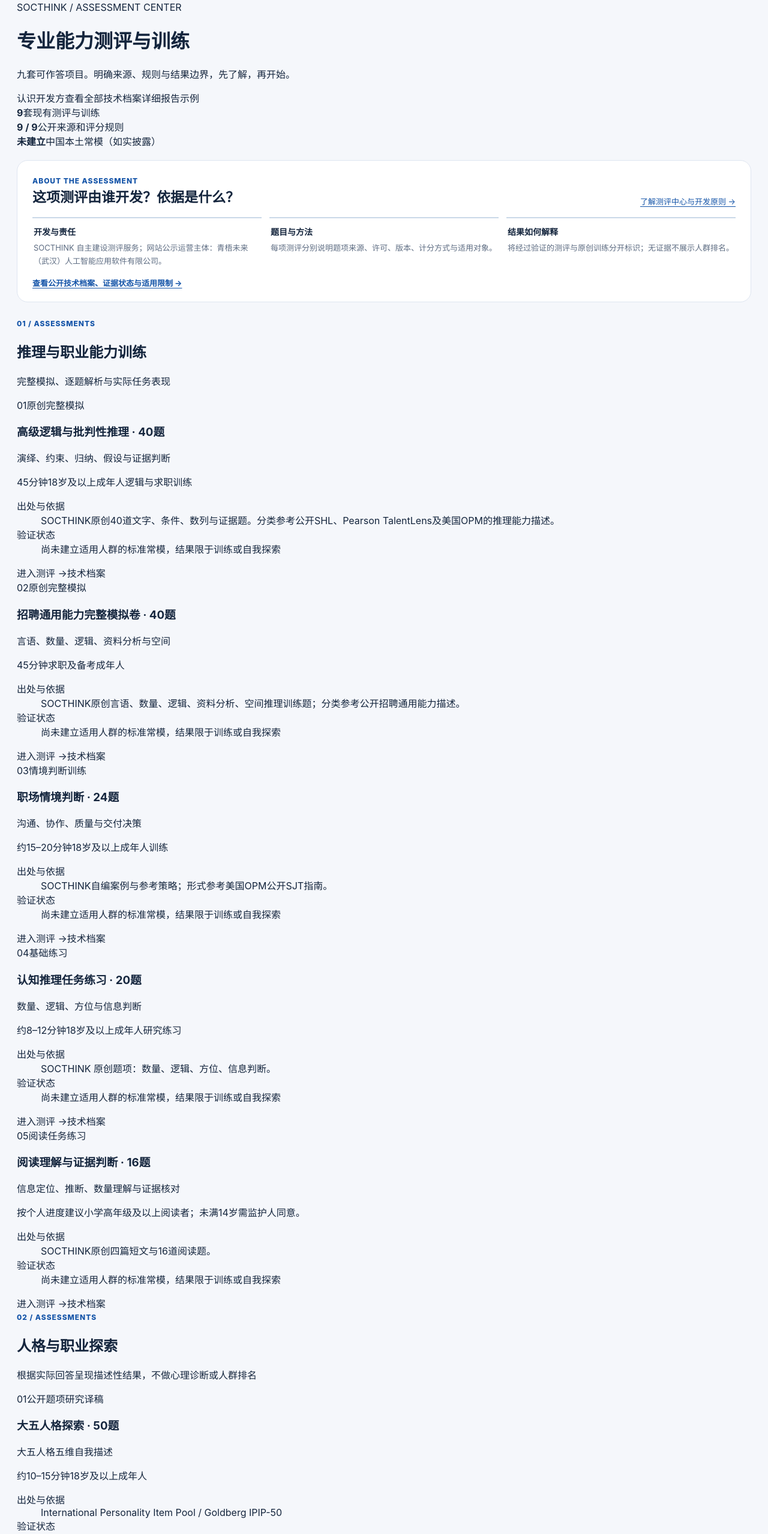
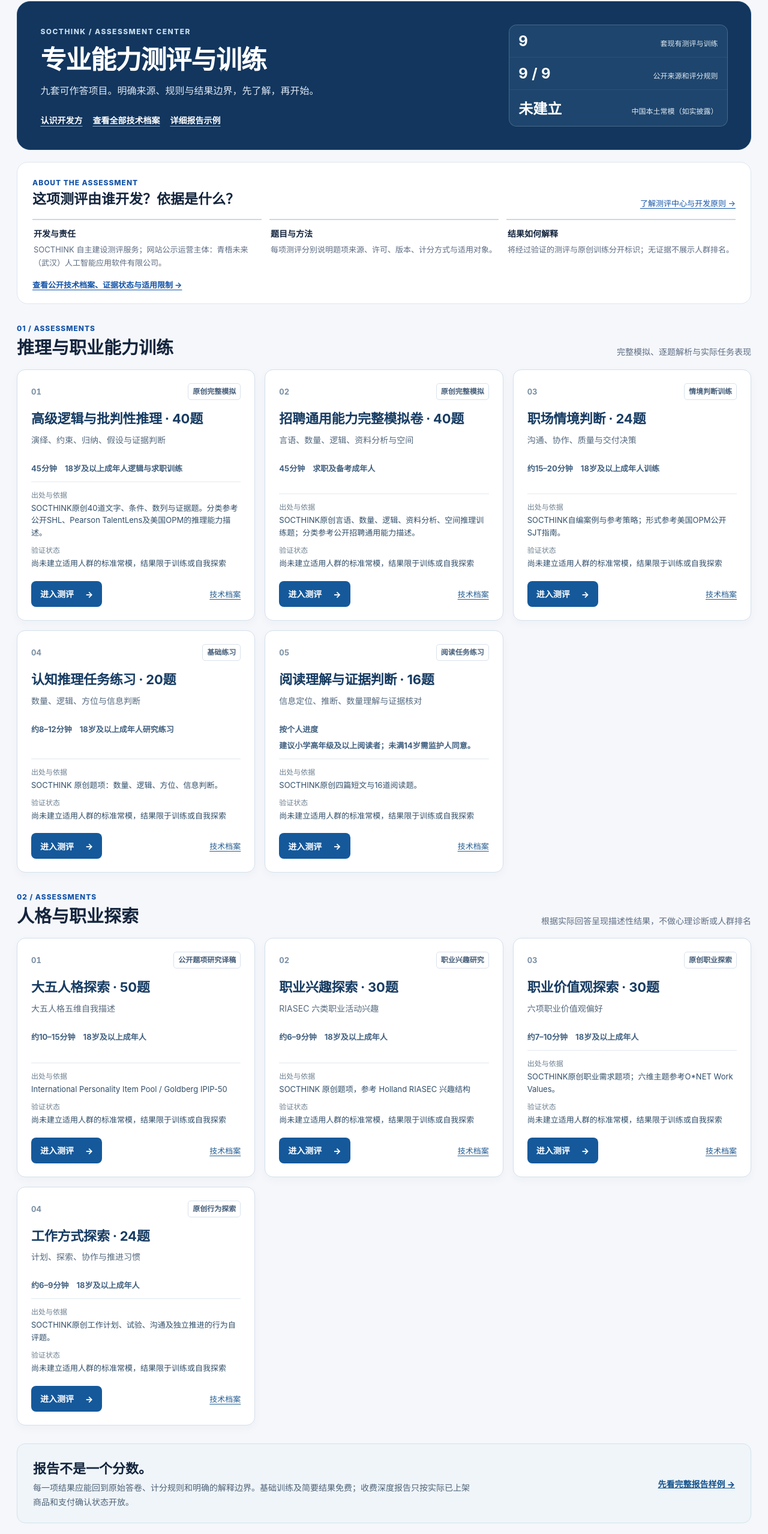
Before and after one commit to star8592/Kangaroo-Practice-Simulator, a Next.js app: page /assessment-center in a window 1280 px wide. Shown: the part 132-2690 px from the top of the page at 60% size. Built offline with nearby package versions, Linux system fonts and the light colour scheme; no server answers.

Commit message:
style(assessment): professional nine-item catalog and calm full-width exam typography

```diff
--- a/src/app/assessment-center/measurement.module.css
+++ b/src/app/assessment-center/measurement.module.css
@@ -364,3 +364,81 @@
  .trustBrief{display:none!important}
  .reportSummary,.reportRevisionGrid>div,.reportEvidenceList li{break-inside:avoid}
 }
+
+
+/* Measurement catalog v2: show every real instrument, not invisible nested links. */
+.catalogHero{display:grid;grid-template-columns:minmax(0,1.55fr) minmax(265px,.75fr);gap:28px;align-items:stretch;padding:clamp(26px,3vw,40px);background:#12365e;color:#fff;border:1px solid #1e4a76;border-radius:var(--radius-panel)}
+.catalogHeroMain{min-width:0}
+.catalogEyebrow{font-size:12px;letter-spacing:.12em;font-weight:800;color:#c6dced}
+.catalogHero h1{font-size:clamp(30px,3.5vw,43px);line-height:1.25;letter-spacing:-.028em;margin:12px 0 11px;color:#fff}
+.catalogHero p{font-size:16px;line-height:1.65;color:#e0e9f4;margin:0}
+.catalogHeroLinks{display:flex;flex-wrap:wrap;gap:17px;margin-top:25px}
+.catalogHeroLinks a{font-size:14px;line-height:1.5;font-weight:750;color:#fff;text-decoration:underline;text-underline-offset:4px;text-decoration-color:#9dbbdb}
+.catalogHeroFacts{display:grid;gap:1px;border:1px solid #6485a677;border-radius:13px;overflow:hidden;background:#6485a655}
+.catalogHeroFacts div{display:flex;align-items:baseline;justify-content:space-between;gap:13px;padding:12px 15px;background:#1e456d}
+.catalogHeroFacts strong{font-size:24px;font-variant-numeric:tabular-nums;white-space:nowrap;color:#fff}
+.catalogHeroFacts span{font-size:12px;text-align:right;color:#e0eaf3;line-height:1.4}
+.catalogSection{margin-top:29px}
+.catalogHeading{display:flex;align-items:end;justify-content:space-between;gap:20px;margin:0 0 17px}
+.catalogHeading h2{font-size:clamp(24px,2.6vw,29px);margin:5px 0 0;line-height:1.3}
+.catalogHeading p{max-width:470px;color:var(--portal-muted);font-size:14px;line-height:1.6;margin:0}
+.catalogGrid{display:grid;grid-template-columns:repeat(3,minmax(0,1fr));gap:16px}
+.catalogCard{display:flex;flex-direction:column;min-width:0;background:#fff;border:1px solid #d5e0eb;border-radius:14px;padding:22px 23px;box-shadow:0 5px 15px #18345609}
+.catalogCard:focus-within,.catalogCard:hover{border-color:#9cb8d3;box-shadow:0 7px 24px #163d6113}
+.catalogCardTop{display:flex;justify-content:space-between;gap:12px;align-items:center}
+.catalogIndex{color:#7a8fa4;font-size:13px;font-weight:750;font-variant-numeric:tabular-nums}
+.catalogType{border:1px solid #d9e2ed;color:#48607b;border-radius:5px;font-size:12px;line-height:1.35;padding:5px 7px;font-weight:750}
+.catalogCard h3{font-size:clamp(18px,1.8vw,22px);line-height:1.4;margin:16px 0 8px;letter-spacing:-.01em}
+.catalogCard h3 a{color:#173c63;text-decoration:none}
+.catalogCard h3 a:hover{text-decoration:underline;text-underline-offset:3px}
+.catalogFocus{color:#53687d;font-size:14px;line-height:1.65;margin:0 0 14px;min-height:2.5em}
+.catalogFacts{display:flex;flex-wrap:wrap;gap:8px 13px;color:#426180;font-size:13px;font-weight:700;margin-bottom:13px}
+.catalogMethod{margin:auto 0 0;border-top:1px solid #e1e9f0;padding-top:12px}
+.catalogMethod div{padding:0 0 9px}
+.catalogMethod dt{font-size:12px;color:#6e8090;margin-bottom:4px}
+.catalogMethod dd{font-size:13px;line-height:1.6;color:#304e69;margin:0;overflow-wrap:anywhere}
+.catalogCardActions{display:flex;align-items:center;justify-content:space-between;flex-wrap:wrap;gap:12px;margin-top:10px}
+.catalogStart{display:inline-flex;align-items:center;justify-content:space-between;gap:19px;min-height:43px;padding:10px 15px;border-radius:8px;background:#15599b;color:#fff!important;text-decoration:none;font-size:14px;font-weight:800}
+.catalogStart:hover{background:#0b477f}
+.catalogEvidence{font-size:13px;color:#245d91;text-decoration:underline;text-underline-offset:3px}
+.catalogFootnote{display:flex;justify-content:space-between;align-items:center;gap:28px;padding:23px 26px;background:#eff5f9;border:1px solid #d5e3ed;border-radius:14px;margin-top:30px}
+.catalogFootnote h2{margin:0 0 6px;font-size:22px}
+.catalogFootnote p{margin:0;color:#4e6277;font-size:14px;line-height:1.7;max-width:740px}
+.catalogFootnote>a{flex-shrink:0;color:#12518b;text-decoration:underline;font-weight:800;font-size:14px}
+.catalogMinorNote{margin:16px 0 0;font-size:13px;line-height:1.7;color:#65778a}
+.catalogMinorNote a{margin-left:9px;color:#245d91;text-decoration:underline}
+@media(max-width:1020px){.catalogGrid{grid-template-columns:repeat(2,minmax(0,1fr))}}
+@media(max-width:740px){
+ .catalogHero{grid-template-columns:1fr;padding:25px 22px;gap:19px}
+ .catalogHeroFacts{grid-template-columns:repeat(3,minmax(0,1fr));gap:1px}
+ .catalogHeroFacts div{display:flex;flex-direction:column;align-items:flex-start;gap:6px;padding:10px}
+ .catalogHeroFacts strong{font-size:18px}
+ .catalogHeroFacts span{text-align:left}
+ .catalogHeading{display:block}
+ .catalogHeading p{margin-top:7px}
+ .catalogFootnote{display:block}
+ .catalogFootnote>a{display:inline-block;margin-top:15px}
+}
+@media(max-width:620px){
+ .catalogGrid{grid-template-columns:1fr}
+ .catalogCard{padding:20px 18px}
+ .catalogHeroFacts span{font-size:11px}
+}
+@media print{.catalogCard{break-inside:avoid}.catalogHero{background:#fff;color:#12365e}.catalogHero h1,.catalogHero p{color:#12365e}}
+/* Formal exam reading: calm, wide, legible, consistent across practice types. */
+.runner{max-width:min(100%,1080px)}
+.runnerHeader{border-bottom:1px solid #e2e9f0;margin-bottom:18px}
+.runnerHeader h1{color:#143858;letter-spacing:-.02em}
+.panel{border-color:#d9e3ed;box-shadow:0 6px 20px #153d6810}
+.question legend{font-weight:750;font-size:clamp(21px,2.2vw,27px);line-height:1.58;letter-spacing:0;max-width:920px}
+.choice,.choiceActive{font-size:16px;border-radius:9px}
+.examIdentity{display:flex;justify-content:space-between;align-items:center;flex-wrap:wrap;gap:7px 18px;min-height:43px;margin:-1px 0 18px;padding:8px 0 12px;border-bottom:1px solid #dce5ed}
+.examIdentity strong{font-size:12px;letter-spacing:.045em;color:#284969}
+.examIdentity a{font-size:12px;font-weight:700;color:#246499;text-decoration:underline;text-underline-offset:3px}
+.examIdentityMeta{display:flex;flex-wrap:wrap;align-items:center;gap:8px;font-size:12px;color:#637c92}
+@media(max-width:590px){
+ .panel{padding:20px 17px}
+ .runnerHeader{margin-bottom:13px}
+ .question legend{font-size:21px}
+ .examIdentity{margin-top:0;padding:6px 0 11px}
+}
```
